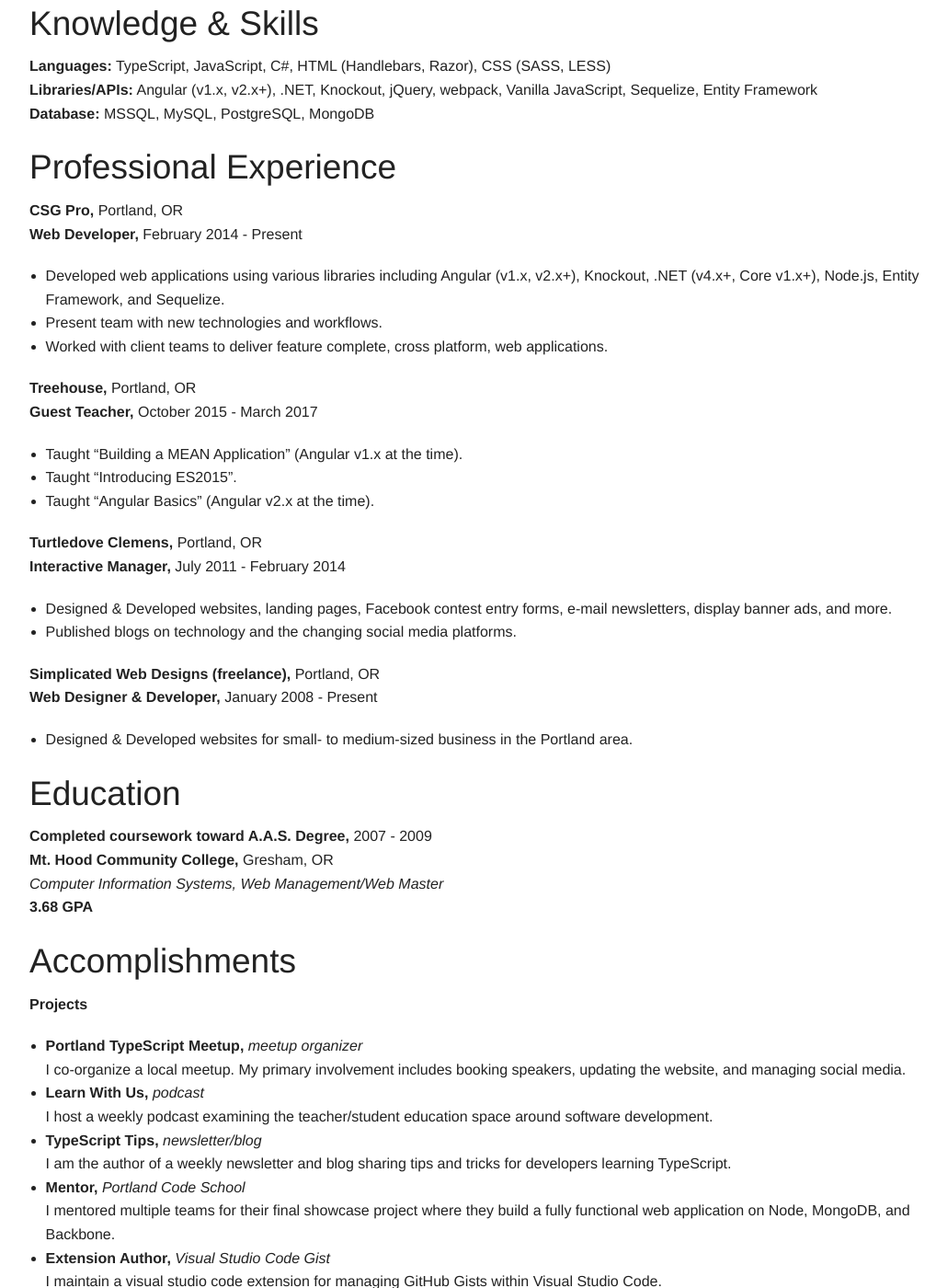
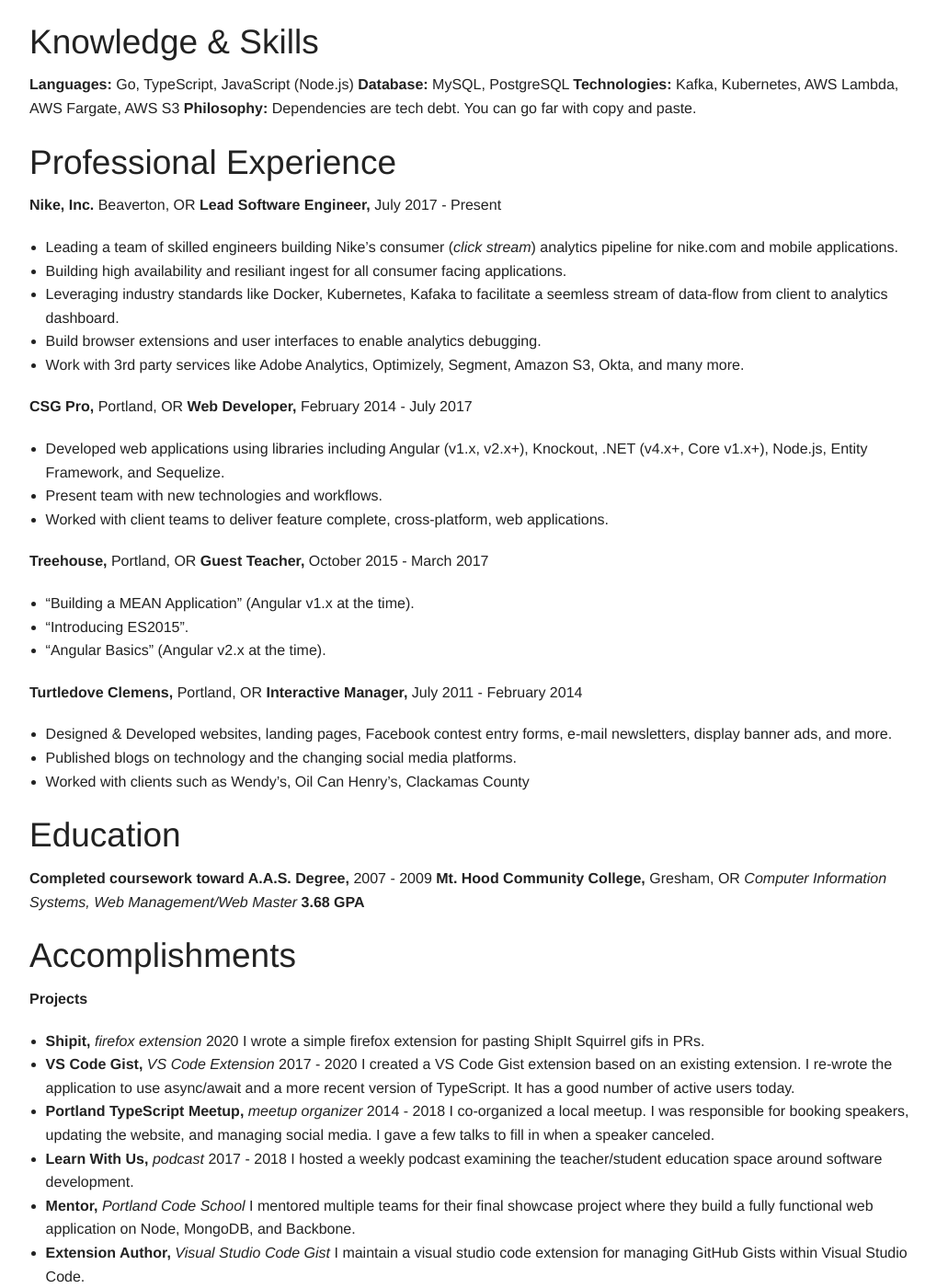
Before and after one commit to kenhowardpdx/kenhowardpdx.github.io, a Jekyll site: the page built from resume/index.md, in a window 1280 px wide and 1400 px high, scrolled down 336 px. Shown: the whole window at 92% size, without its empty margins (123-1154 px from the left). Built offline with Jekyll 4.4.1, drawn with Linux system fonts in a browser that asks for light colours; some of the changed text lies outside the part shown.

Commit message:
update resume

```diff
--- a/resume/index.md
+++ b/resume/index.md
@@ -1,47 +1,63 @@
 ---
 layout: resume
 title: Ken Howard
-summary: Creative, Self Motivated, Restless Web Developer.
+summary: Senior Software Engineer
 pageclass: resume
 noindex: true
 ---
 
+I'm looking to work with creative people and to build amazing products with
+clean interfaces. There's more than one way to solve a problem but the best way
+to solve it is with collaboration. I'm a collaborative team member and not
+afraid to voice my opinion while capable of hearing the opinions of others.
+
 ## Contact Information
-**Email:** <a href="mailto:ken@simplicatedweb.com">ken@simplicatedweb.com</a>
-**Phone:** <a href="tel:5032659335">(503) 265-9335</a>
+**Email:** <a href="mailto:ken@kenhoward.dev">ken@kenhoward.dev</a>
+**Phone:** <a href="tel:9712910252">971-291-0252</a>
 **LinkedIn:** <a href="http://lnkd.in/g7DhUM">kennyhoward</a>
 **GitHub:** <a href="https://github.com/kenhowardpdx">kenhowardpdx</a>
 
 ## Knowledge & Skills
-**Languages:** TypeScript, JavaScript, C#, HTML (Handlebars, Razor), CSS (SASS, LESS)
-**Libraries/APIs:** Angular (v1.x, v2.x+), .NET, Knockout, jQuery, webpack, Vanilla JavaScript, Sequelize, Entity Framework
-**Database:** MSSQL, MySQL, PostgreSQL, MongoDB
+**Languages:** Go, TypeScript, JavaScript (Node.js)
+**Database:** MySQL, PostgreSQL
+**Technologies:** Kafka, Kubernetes, AWS Lambda, AWS Fargate, AWS S3
+**Philosophy:** Dependencies are tech debt. You can go far with copy and paste.
 
 ## Professional Experience
+**Nike, Inc.** Beaverton, OR
+**Lead Software Engineer,** July 2017 - Present
+
+* Leading a team of skilled engineers building Nike's consumer (_click stream_)
+analytics pipeline for nike.com and mobile applications.
+* Building high availability and resiliant ingest for all consumer facing applications.
+* Leveraging industry standards like Docker, Kubernetes, Kafaka to facilitate a
+seemless stream of data-flow from client to analytics dashboard.
+* Build browser extensions and user interfaces to enable analytics debugging.
+* Work with 3rd party services like Adobe Analytics, Optimizely, Segment,
+Amazon S3, Okta, and many more.
+
 **CSG Pro,** Portland, OR
-**Web Developer,** February 2014 - Present
+**Web Developer,** February 2014 - July 2017
 
-* Developed web applications using various libraries including Angular (v1.x, v2.x+), Knockout, .NET (v4.x+, Core v1.x+), Node.js, Entity Framework, and Sequelize.
+* Developed web applications using libraries including Angular (v1.x, v2.x+),
+Knockout, .NET (v4.x+, Core v1.x+), Node.js, Entity Framework, and Sequelize.
 * Present team with new technologies and workflows.
-* Worked with client teams to deliver feature complete, cross platform, web applications.
+* Worked with client teams to deliver feature complete, cross-platform, web
+applications.
 
 **Treehouse,** Portland, OR
 **Guest Teacher,** October 2015 - March 2017
 
-* Taught "Building a MEAN Application" (Angular v1.x at the time).
-* Taught "Introducing ES2015".
-* Taught "Angular Basics" (Angular v2.x at the time).
+* "Building a MEAN Application" (Angular v1.x at the time).
+* "Introducing ES2015".
+* "Angular Basics" (Angular v2.x at the time).
 
 **Turtledove Clemens,** Portland, OR
 **Interactive Manager,** July 2011 - February 2014
 
 * Designed & Developed websites, landing pages, Facebook contest entry forms, e-mail newsletters, display banner ads, and more.
 * Published blogs on technology and the changing social media platforms.
-
-**Simplicated Web Designs (freelance),** Portland, OR
-**Web Designer & Developer,** January 2008 - Present
-
-* Designed & Developed websites for small- to medium-sized business in the Portland area.
+* Worked with clients such as Wendy's, Oil Can Henry's, Clackamas County
 
 ## Education
 **Completed coursework toward A.A.S. Degree,** 2007 - 2009
@@ -54,12 +70,16 @@
 
 **Projects**
 
-* **Portland TypeScript Meetup,** *meetup organizer*
-I co-organize a local meetup. My primary involvement includes booking speakers, updating the website, and managing social media.
-* **Learn With Us,** *podcast*
-I host a weekly podcast examining the teacher/student education space around software development.
-* **TypeScript Tips,** *newsletter/blog*
-I am the author of a weekly newsletter and blog sharing tips and tricks for developers learning TypeScript.
+* **Shipit,** *firefox extension* 2020
+I wrote a simple firefox extension for pasting ShipIt Squirrel gifs in PRs.
+* **VS Code Gist,** *VS Code Extension* 2017 - 2020
+I created a VS Code Gist extension based on an existing extension. I re-wrote the application
+to use async/await and a more recent version of TypeScript. It has a good
+number of active users today.
+* **Portland TypeScript Meetup,** *meetup organizer* 2014 - 2018
+I co-organized a local meetup. I was responsible for booking speakers, updating the website, and managing social media. I gave a few talks to fill in when a speaker canceled.
+* **Learn With Us,** *podcast* 2017 - 2018
+I hosted a weekly podcast examining the teacher/student education space around software development.
 * **Mentor,** *Portland Code School*
 I mentored multiple teams for their final showcase project where they build a fully functional web application on Node, MongoDB, and Backbone.
 * **Extension Author,** *Visual Studio Code Gist*
```
